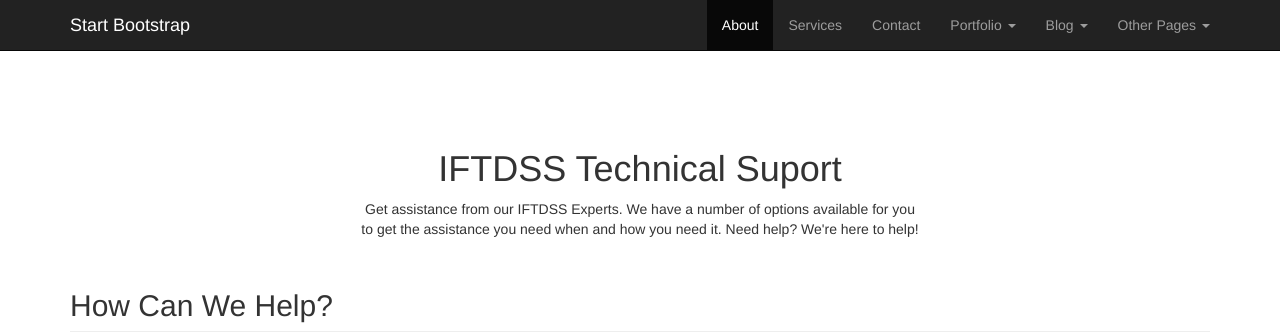
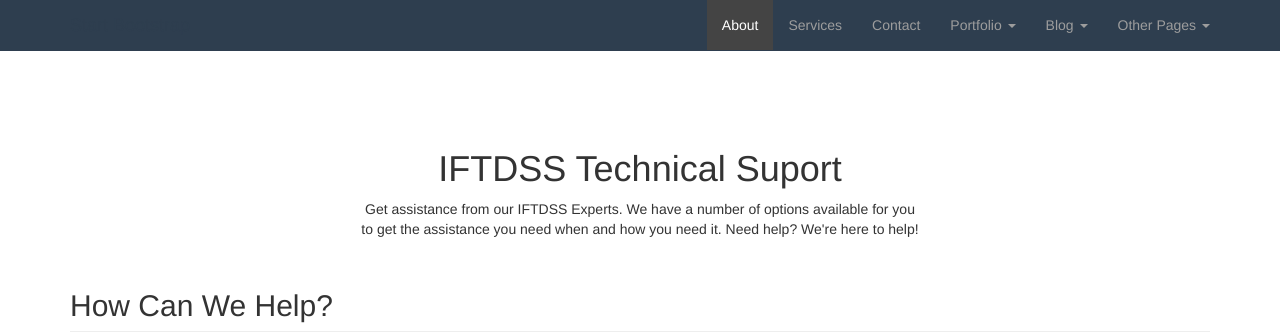
Before and after one commit to butl4701/iftdss-website, a plain HTML site: page support.html in a window 1280 px wide. In both pictures the pointer is over the link "Start Bootstrap". Shown: the top 335 px of the page. Drawn offline with Linux system fonts and the light colour scheme.

Commit message:
color changes to navbar

```diff
--- a/css/iftdss.css
+++ b/css/iftdss.css
@@ -1,21 +1,21 @@
 .navbar-inverse {
-  background-color: red;
-  border-color: #090909; }
+  background-color: #2E3E4F;
+  border-color: #2E3E4F; }
   .navbar-inverse .navbar-brand {
     color: #9d9d9d; }
     .navbar-inverse .navbar-brand:hover, .navbar-inverse .navbar-brand:focus {
-      color: #fff;
+      color: #2E3E4F;
       background-color: transparent; }
   .navbar-inverse .navbar-text {
     color: #9d9d9d; }
   .navbar-inverse .navbar-nav > li > a {
     color: #9d9d9d; }
     .navbar-inverse .navbar-nav > li > a:hover, .navbar-inverse .navbar-nav > li > a:focus {
-      color: #fff;
+      color: #2E3E4F;/* This is the color of te active tab. */
       background-color: transparent; }
   .navbar-inverse .navbar-nav > .active > a, .navbar-inverse .navbar-nav > .active > a:hover, .navbar-inverse .navbar-nav > .active > a:focus {
     color: #fff;
-    background-color: #090909; }
+    background-color: #444; }
   .navbar-inverse .navbar-nav > .disabled > a, .navbar-inverse .navbar-nav > .disabled > a:hover, .navbar-inverse .navbar-nav > .disabled > a:focus {
     color: #444;
     background-color: transparent; }
--- a/support.html
+++ b/support.html
@@ -17,6 +17,9 @@
 
     <!-- Custom CSS -->
     <link href="css/modern-business.css" rel="stylesheet">
+
+    <!-- IFTDSS CSS -->
+    <link href="css/iftdss.css" rel="stylesheet">
 
     <!-- Custom Fonts -->
     <link href="font-awesome/css/font-awesome.min.css" rel="stylesheet" type="text/css">
```
Also changed, not shown: index.html (+3 -0 lines).
